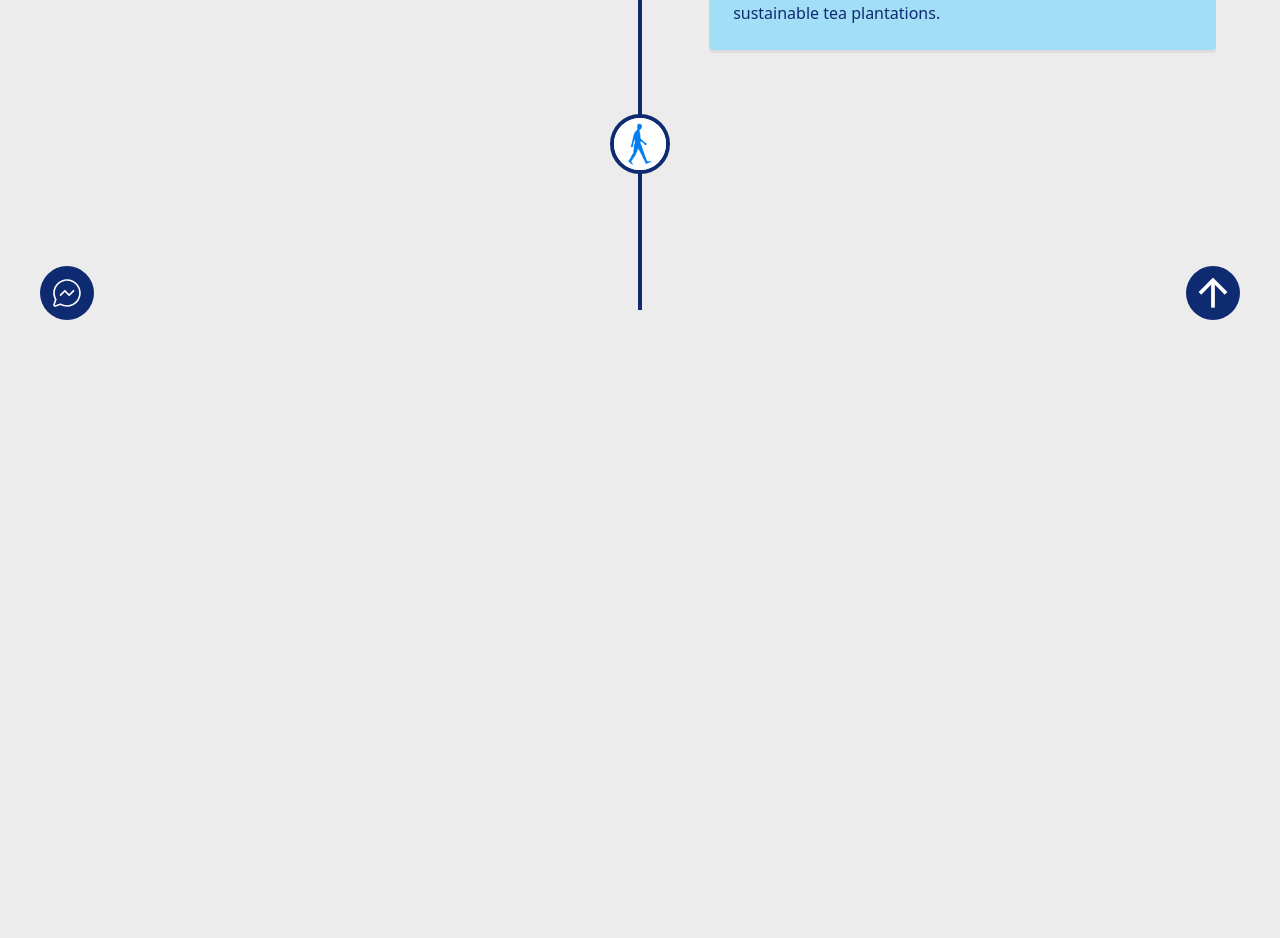
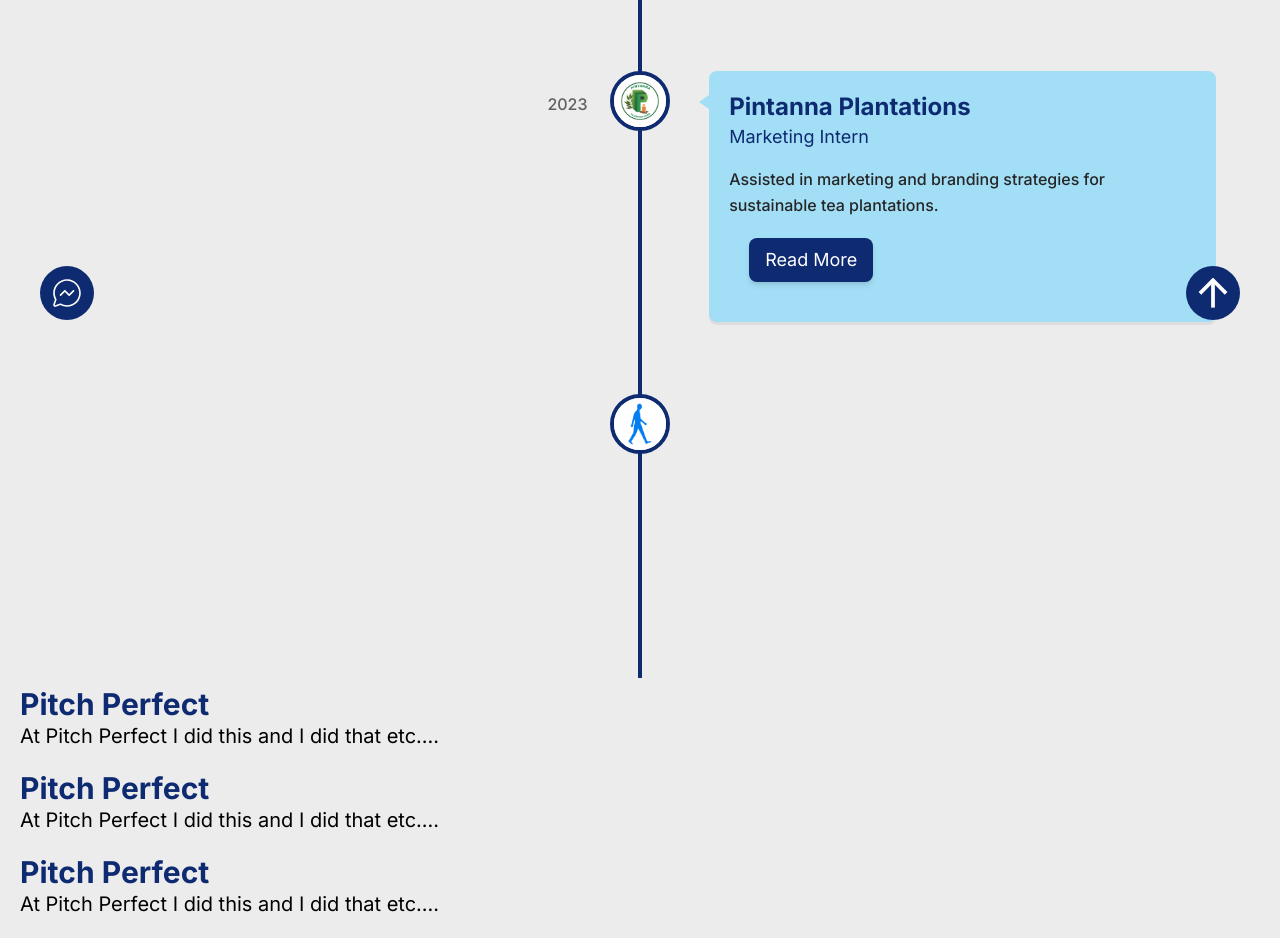
Before and after one commit to achira7/portfolio, a React (Vite) app: page /experience in a window 1280 px wide. Shown: the part 440-1378 px from the top of the page. Before the commit the page ends 800 px from the top, so only its background shows below. Built offline with nearby package versions, Linux system fonts and the light colour scheme; what react-chatbot-kit would draw is missing.

Commit message:
Fixed cion changed + Stylized the Timeline

```diff
--- a/src/index.css
+++ b/src/index.css
@@ -2,8 +2,15 @@
 @tailwind components;
 @tailwind utilities;
 
+*{
+  cursor: none;
+}
 :root{
   scroll-behavior: smooth;
+  cursor: none;
+}
+
+#clickable{
   cursor: none;
 }
 
@@ -215,8 +222,20 @@
   border: 4px solid rgba(var(--color-primary));
 }
 
-/* Glow effect on hover */
 .vertical-timeline .vertical-timeline-element-icon:hover {
-  box-shadow: 0 0 15px 5px rgba(var(--color-primary), 0.6); /* Apply glow effect */
-  transition: box-shadow 0.3s ease-in-out; /* Smooth animation for glow effect */
+  box-shadow: 0 0 25px 15px rgba(var(--color-primary), 0.6);
+  transition: box-shadow 0.3s ease-in-out;
 }
+
+.vertical-timeline-element-content {
+  padding-left: 20px;
+  padding-right: 20px;
+  margin-left: auto;
+  margin-right: auto;
+  min-width: 500px;
+}
+
+.timeline-date {
+  font-weight: bold;
+  font-size: 16px;
+}
--- a/src/pages/Experience.jsx
+++ b/src/pages/Experience.jsx
@@ -4,6 +4,8 @@
   VerticalTimelineElement,
 } from "react-vertical-timeline-component";
 import "react-vertical-timeline-component/style.min.css";
+
+import Button from "../components/Button";
 
 const Experience = () => {
   const exp = [
@@ -39,15 +41,25 @@
   return (
     <div className="bg-background">
       <h1 className="text-5xl font-bold text-color-primary font-inter top-0 mx-5 mt-5 flex flex-wrap">
-        Projects
+        Experience
       </h1>
+      <div className="flex items-center justify-center w-full py-6">
+        <h2 className="font-inter text-4xl font-bold text-color-primary items-center">
+          Timeline
+        </h2>
+      </div>
+
+      <div className="w-full">
         <VerticalTimeline>
           {exp.reverse().map((experience) => (
             <VerticalTimelineElement
               key={experience.id}
-            className="vertical-timeline-element--work"
+              dateClassName="timeline-date"
+              className="vertical-timeline-element--work text-color-secondary font-inter text-lg"
               contentStyle={{
                 background: "rgba(var(--color-blue))",
+                padding: "20px",
+                borderRadius: "8px",
               }}
               contentArrowStyle={{
                 borderRight: `10px solid rgba(var(--color-blue))`,
@@ -59,6 +71,8 @@
                 alignItems: "center",
                 justifyContent: "center",
                 overflow: "hidden",
+                borderRadius: "50%",
+                border: `4px solid rgba(var(--color-primary))`,
               }}
               icon={
                 <a
@@ -74,16 +88,34 @@
                 </a>
               }
             >
-            <h3 className="vertical-timeline-element-title font-bold font-inter text-color-primary">
+              <h3 className="vertical-timeline-element-title text-2xl font-bold font-inter text-color-primary">
                 {experience.title}
               </h3>
               <h4 className="vertical-timeline-element-subtitle text-color-primary">
                 {experience.job}
               </h4>
-            <p className="text-color-primary">{experience.description}</p>
+              <p className="text-color-secondary font-inter">{experience.description}</p>
+
+              <Button name={"Read More"} link={"google.com"} />
             </VerticalTimelineElement>
           ))}
         </VerticalTimeline>
+      </div>
+
+      <div className="mx-5 mt-2 mb-5">
+        <h1 className="flex font-inter text-3xl text-color-primary font-bold">Pitch Perfect</h1>
+        <p className="text-xl font-inter">At Pitch Perfect I did this and I did that etc....</p>
+      </div>
+
+      <div className="mx-5 mt-2 mb-5">
+        <h1 className="flex font-inter text-3xl text-color-primary font-bold">Pitch Perfect</h1>
+        <p className="text-xl font-inter">At Pitch Perfect I did this and I did that etc....</p>
+      </div>
+
+      <div className="mx-5 mt-2 mb-5">
+        <h1 className="flex font-inter text-3xl text-color-primary font-bold">Pitch Perfect</h1>
+        <p className="text-xl font-inter">At Pitch Perfect I did this and I did that etc....</p>
+      </div>
     </div>
   );
 };
```
Lines whose indentation alone changed are shown as unchanged.
